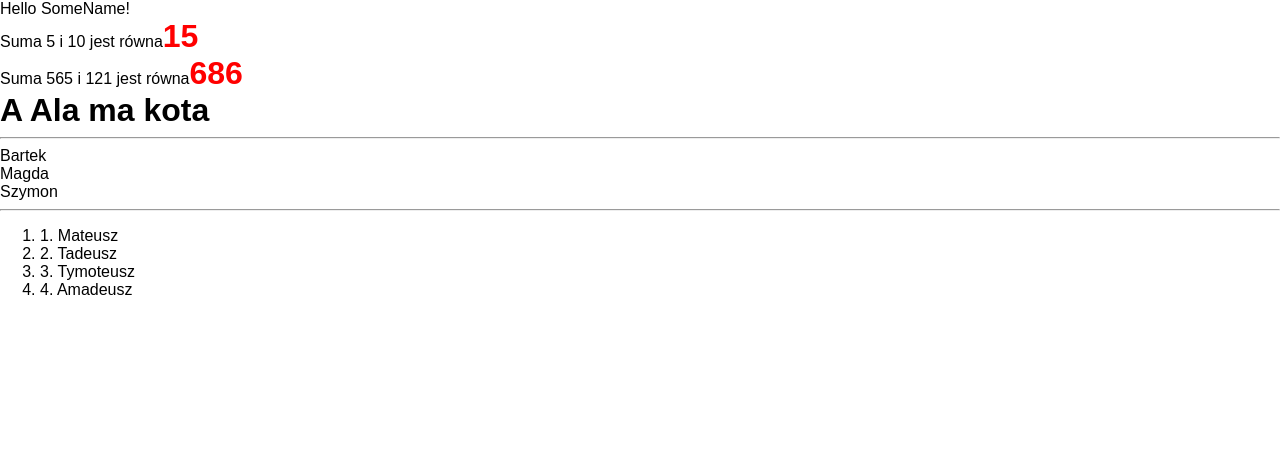
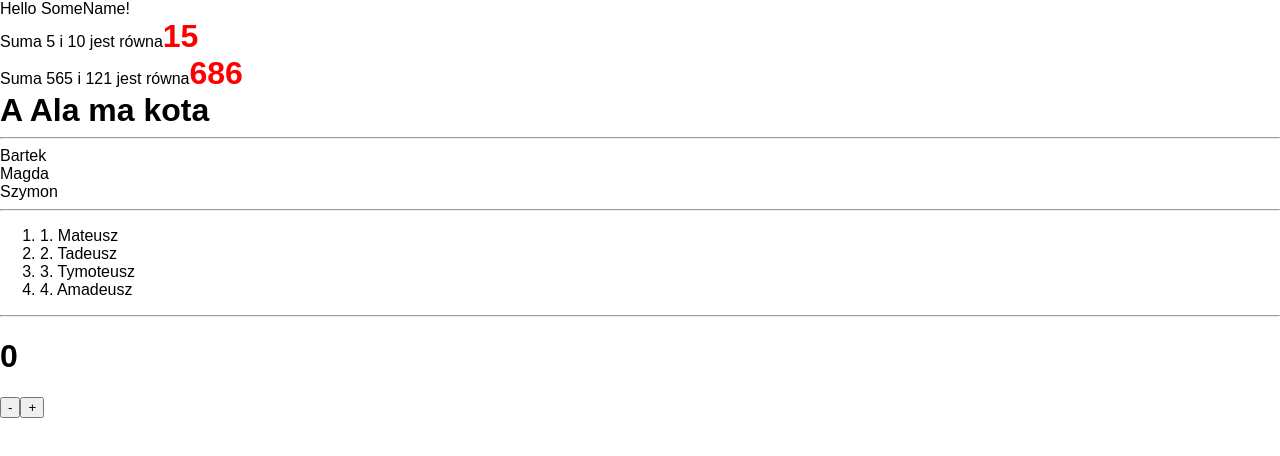
Before and after one commit to madzia89/firstReact, a React (Create React App) app: page / in a window 1280 px wide. Shown: the top 456 px of the page. Built offline with nearby package versions, Linux system fonts and the light colour scheme; the HTML template or start-up script is replaced by a standard one.

Commit message:
setState

```diff
--- a/src/App.js
+++ b/src/App.js
@@ -4,18 +4,21 @@ import Add from './components/Add'
 import MappingArray from './components/MappingArray'
 import MappingArrayTwo from './components/MappingArrayTwo'
 import Header from './components/Header'
+import CounterWithState from "./components/CounterWithState"
 
 //poniższe propsy są przekazywane do "funkcji" którą tutaj importujemy
 const App = () => (
     <div>
-        <MyfirstComponent name="SomeName" />
+        <MyfirstComponent name="SomeName"/>
         <Add numberA={5} numberB={10}/>
         <Add numberA={565} numberB={121}/>
         <Header text={"A Ala ma kota"} isRed={false}/>
         <hr/>
-        <MappingArray />
+        <MappingArray/>
         <hr/>
-        <MappingArrayTwo />
+        <MappingArrayTwo/>
+        <hr/>
+        <CounterWithState/>
     </div>
 
 )
--- /dev/null
+++ b/src/components/CounterWithState.js
@@ -0,0 +1,41 @@
+import React from 'react'
+
+{/*count jests nazwą właściwości, count równa się zero bo od tej liczby zaczynamy odliczanie
+
+Component się zmieni zawsze gdy zmieni się stan dlatego stan nie może ybć zmieniany bezpośrednio
+this.setState zostanie połączone ze state = {count: ...}*/
+}
+
+class CounterWithState extends React.Component {
+    state = {
+        count: 0
+
+    }
+
+    render() {
+        const funkcjaZmieniajacaStanButtonMinus = () => {
+            this.setState({
+                count: this.state.count -1
+            })
+
+        }
+        const funkcjaZmieniajacaStanButtonPlus = () => {
+            this.setState({
+                count: this.state.count + 1
+            })
+        }
+
+        return (
+            <div>
+                <h1>{this.state.count}</h1>
+                <div>
+                    <button onClick={funkcjaZmieniajacaStanButtonMinus}> -</button>
+                    <button onClick={funkcjaZmieniajacaStanButtonPlus}> +</button>
+                </div>
+            </div>
+        )
+    }
+
+}
+
+export default CounterWithState
```
